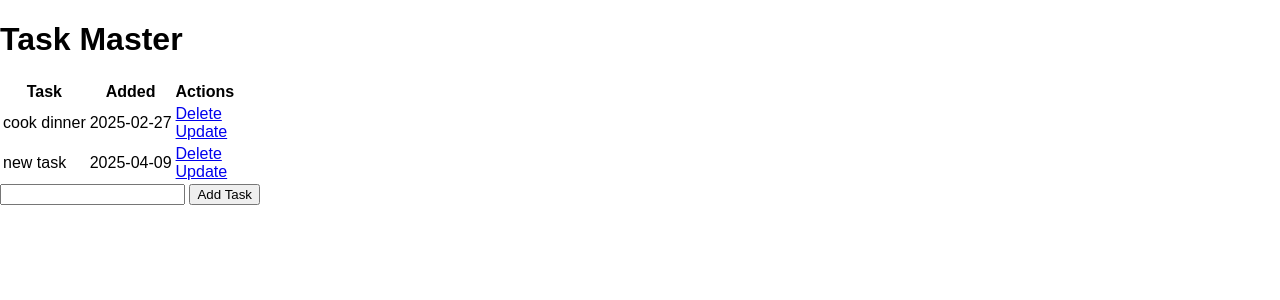
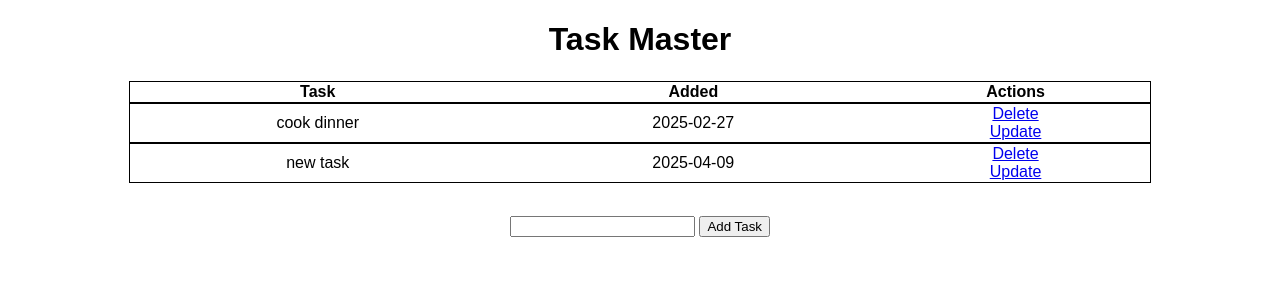
Before and after one commit to sospeterkedogo/taskmaster, a Flask app: page / in a window 1280 px wide. Shown: the top 300 px of the page. Run offline with Flask 3, Linux system fonts and the light colour scheme; data comes from the database, SQL or seed files in the repository; both versions use the stored data as it was after the commit.

Commit message:
migrated to postgres db for data persistence

```diff
--- a/app.py
+++ b/app.py
@@ -1,9 +1,10 @@
 from flask import Flask, render_template, url_for, request, redirect
 from flask_sqlalchemy import SQLAlchemy
 from datetime import datetime
+import os
 
 app = Flask(__name__)
-app.config['SQLALCHEMY_DATABASE_URI'] = 'sqlite:///test.db'
+app.config['SQLALCHEMY_DATABASE_URI'] = os.environ.get('DATABASE_URL', 'sqlite:///test.db')
 db = SQLAlchemy(app)
 
 class Todo(db.Model):
@@ -15,8 +16,8 @@ class Todo(db.Model):
         return 'Task %r' % self.id
 
 with app.app_context():
-    #db.create_all()
-    pass
+    db.create_all()
+
 
 @app.route('/', methods=['POST', 'GET'])
 def index():
--- a/requirements.txt
+++ b/requirements.txt
@@ -12,3 +12,4 @@ packaging==24.2
 SQLAlchemy==2.0.38
 typing_extensions==4.12.2
 Werkzeug==3.1.3
+psycopg2-binary
--- a/static/css/main.css
+++ b/static/css/main.css
@@ -2,3 +2,23 @@ body {
     margin: 0;
     font-family: sans-serif;
 }
+
+.content {
+    max-width: 100%;
+    text-align: center;
+}
+
+table{
+
+    margin: auto;
+    width: 80%;
+}
+
+tr{
+    outline: thin solid #000;
+}
+
+form {
+    display: inline-block;
+    padding-top: 2em;
+}
--- a/templates/index.html
+++ b/templates/index.html
@@ -11,7 +11,7 @@
     <h4>There are no Tasks. Create one below!</h4>
     {% else %}
     <table>
-        <tr>
+        <tr class="top-row">
             <th>Task</th>
             <th>Added</th>
             <th>Actions</th>
```
Also changed, not shown: instance/test.db.
